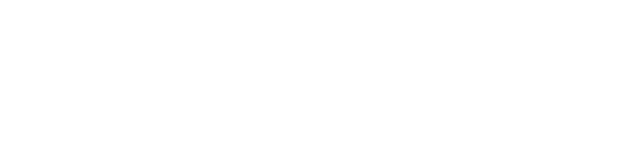
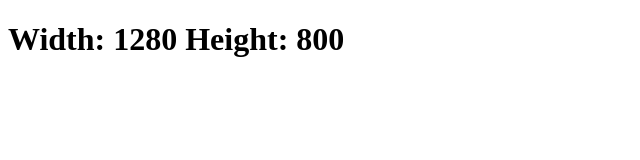
Before and after one commit to acciojob/screen-size-vineeth38, a website: page main.html in a window 1280 px wide. Shown: the whole page, without its empty margins (0-640 px from the left). Drawn offline with Linux system fonts and the light colour scheme.

Commit message:
created a submission

```diff
--- a/main.html
+++ b/main.html
@@ -8,6 +8,9 @@
 	<link rel="stylesheet" href="styles.css">
 </head>
 <body>
+	<div id="size-info">
+    <h1>Width: x Height: y</h1>
+  </div>
     <script type="text/javascript" src="./script.js">
 </script>
 
--- a/script.js
+++ b/script.js
@@ -1,10 +1,12 @@
 //your JS code here. If required.
-let myWindow;
+const sizeInfoDiv = document.getElementById('size-info');
+    const h1Element = sizeInfoDiv.querySelector('h1');
 
-function openWin() {
-  myWindow = window.open("", "", "width=200, height=100");
-}
+    function updateSizeInfo() {
+      const width = window.innerWidth;
+      const height = window.innerHeight;
+      h1Element.textContent = `Width: ${width} Height: ${height}`;
+    }
 
-function resizeWin() {
-  myWindow.resizeTo(665, 359);
-}
+    updateSizeInfo(); // initialize the size info on page load
+    window.addEventListener('resize', updateSizeInfo);
```
